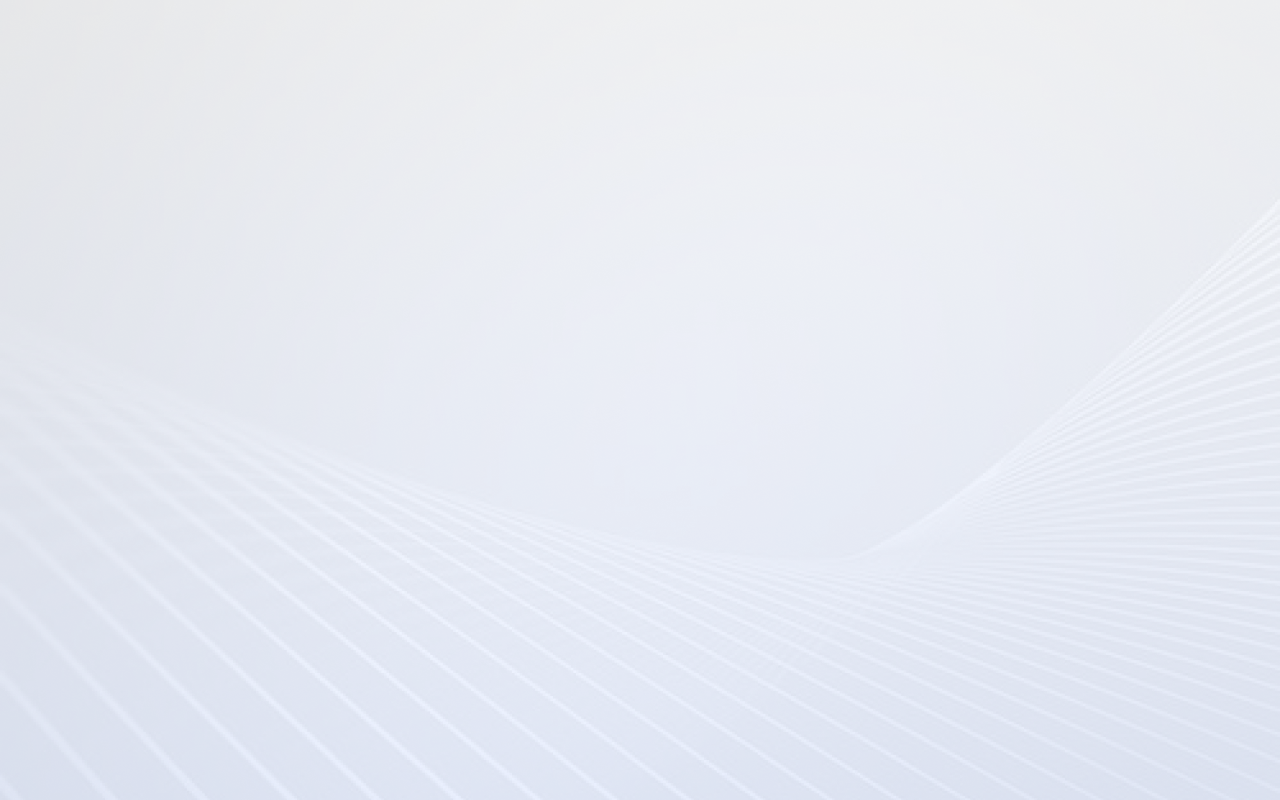
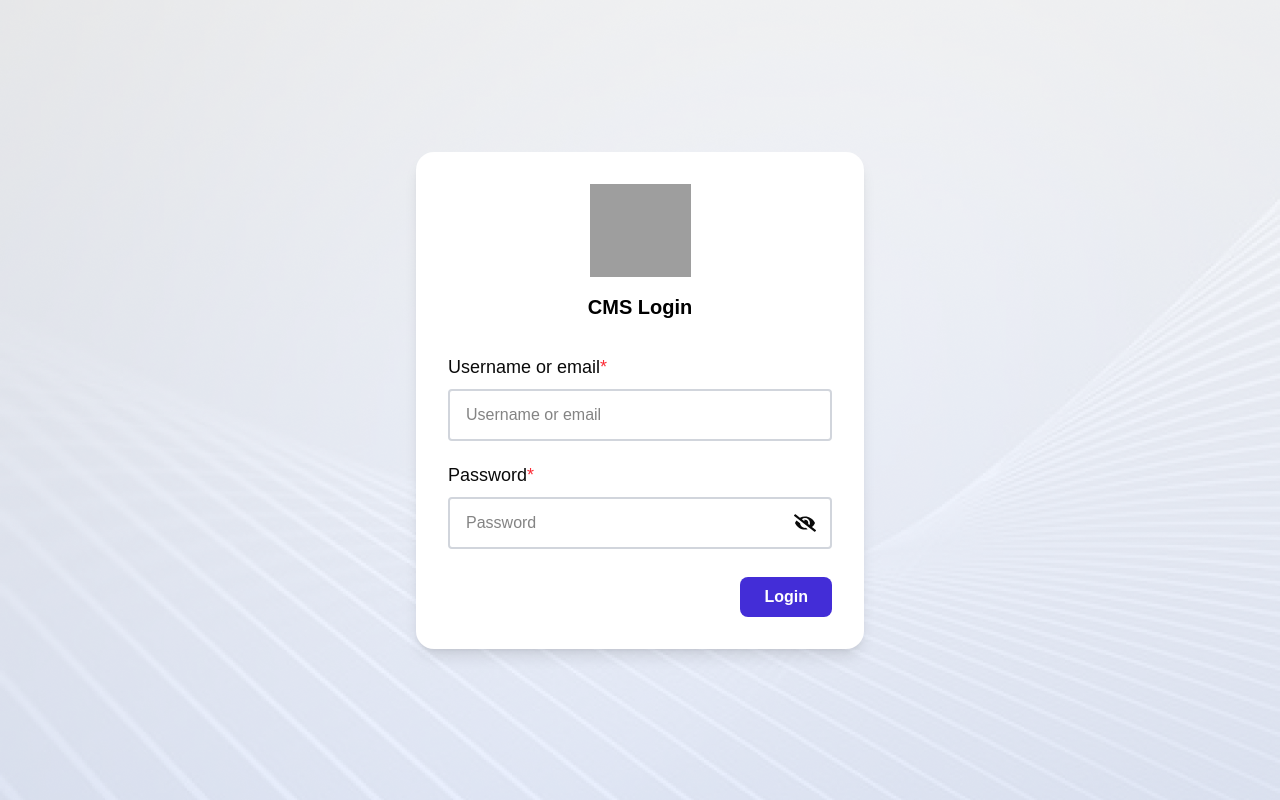
Before and after one commit to HaiQuan21/Final-Assignment-Vinova, a React (Vite) app: page /login in a window 1280 px wide. Built offline with nearby package versions, Linux system fonts and the light colour scheme; grey boxes are pictures that could not be loaded.

Commit message:
Create LoginPage with form no validation

```diff
--- a/src/components/FieldInputSingle.tsx
+++ b/src/components/FieldInputSingle.tsx
@@ -1,6 +1,18 @@
 import { useState } from "react";
 import { FaEye, FaEyeSlash } from "react-icons/fa";
-import Label from "./Label";
+
+export type InputFieldType = "text" | "email" | "password" | "number" | "tel";
+
+interface FieldInputSingleProps {
+  label: string;
+  type?: InputFieldType;
+  value: string;
+  onChange: (e: React.ChangeEvent<HTMLInputElement>) => void;
+  error?: string;
+  disabled?: boolean;
+  className?: string;
+  required?: boolean;
+}
 
 function FieldInputSingle({
   label,
@@ -10,8 +22,8 @@ function FieldInputSingle({
   error,
   disabled = false,
   className = "",
-  required = false
-}) {
+  required = false,
+}: FieldInputSingleProps) {
   const [showPassword, setShowPassword] = useState(false);
 
   const inputType =
@@ -19,7 +31,11 @@ function FieldInputSingle({
 
   return (
     <div className="w-full">
-      <Label label={label} required={required}/>
+      {/* Label */}
+      <label className="block mb-2 text-lg font-medium">
+        {label}
+        {required && <span className="text-red-500">*</span>}
+      </label>
 
       {/* Input Wrapper */}
       <div className="relative">
@@ -29,19 +45,9 @@ function FieldInputSingle({
           value={value}
           onChange={onChange}
           disabled={disabled}
-          className={`
-            w-full
-            rounded-xl
-            border-2
-            border-gray-300
-            px-4
-            py-3
-            pr-12
-            outline-none
-            transition
-            focus:border-gray-500
-            ${error ? "border-red-500" : ""}
-            ${className}
+          className={`w-full rounded border-2 border-gray-300 px-4 py-3 pr-12 outline-none transition focus:border-gray-500
+          ${error ? "border-red-500" : ""}
+          ${className}
           `}
         />
 
--- a/src/components/FieldSelect.tsx
+++ b/src/components/FieldSelect.tsx
@@ -1,25 +1,68 @@
-import Select from "react-select";
-import Label from "./Label";
+import Select, { type SingleValue } from "react-select";
+
+export interface SelectOption {
+  value: string;
+  label: string;
+}
+
+interface FieldSelectProps {
+  label: string;
+  name: string;
+  value: string;
+  onChange: (value: string) => void;
+  options: SelectOption[];
+  error?: string;
+  disabled?: boolean;
+  required?: boolean;
+  className?: string;
+  placeholder?: string;
+  isClearable?: boolean;
+}
 
 function FieldSelect({
   label,
+  name,
   value,
   onChange,
-  options = [],
+  options,
   error,
   disabled = false,
   required = false,
+  className = "",
   placeholder,
   isClearable = true
-}) {
-  // react-select làm việc với cả object { value, label }, nên cần map qua/lại
-  const selectedOption = options.find((opt) => opt.value === value) || null;
+}: FieldSelectProps) {
+  // react-select làm việc với object { value, label }, nên cần map qua/lại
+  // với "value" dạng string mà Form đang quản lý
+  const selectedOption = options.find((opt) => opt.value === value) ?? null;
 
-  const handleChange = (option) => {
+  const handleChange = (option: SingleValue<SelectOption>) => {
     onChange(option ? option.value : "");
   };
 
-  const customStyles = {
+  return (
+    <div className="w-full">
+      {/* Label */}
+      <label className="block mb-2 text-lg font-medium" htmlFor={name}>
+        {label}
+        {required && <span className="text-red-500">*</span>}
+      </label>
+
+      {/* React Select - click mở list, gõ để search option */}
+      <Select<SelectOption>
+        inputId={name}
+        name={name}
+        value={selectedOption}
+        onChange={handleChange}
+        options={options}
+        isDisabled={disabled}
+        isClearable={isClearable}
+        isSearchable
+        placeholder={placeholder || `-- Chọn ${label.toLowerCase()} --`}
+        noOptionsMessage={() => "Không có kết quả"}
+        unstyled
+        className={className}
+        classNames={{
           control: ({ isFocused }) =>
             `rounded-xl border-2 px-3 py-1.5 transition ${
               error
@@ -48,25 +91,7 @@ function FieldSelect({
           indicatorSeparator: () => "bg-gray-200",
           loadingMessage: () => "px-4 py-2 text-gray-400",
           noOptionsMessage: () => "px-4 py-2 text-gray-400"
-  }
-
-  return (
-    <div className="w-full">
-      {/* Label */}
-      <Label label={label} required={required}/>
-
-      {/* React Select - click mở list, gõ để search option */}
-      <Select
-        value={selectedOption}
-        onChange={handleChange}
-        options={options}
-        isDisabled={disabled}
-        isClearable={isClearable}
-        isSearchable
-        placeholder={placeholder || `-- Chọn ${String(label).toLowerCase()} --`}
-        noOptionsMessage={() => "No options"}
-        unstyled
-        classNames={customStyles}
+        }}
       />
 
       {/* Error */}
--- a/src/components/Form.tsx
+++ b/src/components/Form.tsx
@@ -1,9 +1,96 @@
-import React from 'react'
+import FieldInputSingle, { type InputFieldType } from "./FieldInputSingle";
+import FieldSelect, { type SelectOption } from "./FieldSelect";
 
-function Form() {
-  return (
-    <div>Form</div>
-  )
+interface BaseFieldConfig {
+  name: string;
+  label: string;
+  required?: boolean;
+  disabled?: boolean;
+  className?: string;
 }
 
-export default Form
+interface TextFieldConfig extends BaseFieldConfig {
+  type: InputFieldType;
+}
+
+interface SelectFieldConfig extends BaseFieldConfig {
+  type: "select";
+  options: SelectOption[];
+  placeholder?: string;
+  isClearable?: boolean;
+}
+
+// Muốn thêm field mới sau này thì thêm 1 interface tương tự và union vào đây
+export type FieldConfig = TextFieldConfig | SelectFieldConfig;
+
+export type FormValues = Record<string, string>;
+export type FormErrors = Record<string, string | undefined>;
+
+interface FormProps {
+  fields: FieldConfig[];
+  values: FormValues;
+  errors?: FormErrors;
+  onChange: (name: string, value: string) => void;
+  onSubmit: (e: React.FormEvent<HTMLFormElement>) => void;
+  submitLabel?: string;
+  className?: string;
+  submitClassName?: string;
+}
+
+function Form({
+  fields,
+  values,
+  errors = {},
+  onChange,
+  onSubmit,
+  submitLabel = "Send",
+  className = "",
+  submitClassName = "mt-2 w-full rounded-xl bg-gray-800 px-4 py-3 font-medium text-white transition hover:bg-gray-700"
+}: FormProps) {
+  return (
+    <form onSubmit={onSubmit} className={`flex flex-col gap-5 ${className}`}>
+      {fields.map((field) => {
+        const commonProps = {
+          key: field.name,
+          label: field.label,
+          required: field.required,
+          disabled: field.disabled,
+          className: field.className,
+          error: errors[field.name]
+        };
+
+        if (field.type === "select") {
+          return (
+            <FieldSelect
+              {...commonProps}
+              name={field.name}
+              options={field.options}
+              placeholder={field.placeholder}
+              isClearable={field.isClearable}
+              value={values[field.name] ?? ""}
+              onChange={(value) => onChange(field.name, value)}
+            />
+          );
+        }
+
+        return (
+          <FieldInputSingle
+            {...commonProps}
+            type={field.type}
+            value={values[field.name] ?? ""}
+            onChange={(e) => onChange(field.name, e.target.value)}
+          />
+        );
+      })}
+
+      <button
+        type="submit"
+        className={submitClassName}
+      >
+        {submitLabel}
+      </button>
+    </form>
+  );
+}
+
+export default Form;
--- a/src/pages/LoginPage.tsx
+++ b/src/pages/LoginPage.tsx
@@ -1,11 +1,54 @@
+import { useState } from "react";
+import logo from "../assets/logo.svg";
+import Form, { type FieldConfig, type FormValues } from "../components/Form";
 
+const loginFields: FieldConfig[] = [
+  {
+    name: "username",
+    label: "Username or email",
+    type: "text",
+    required: true
+  },
+  {
+    name: "password",
+    label: "Password",
+    type: "password",
+    required: true
+  }
+];
 
 function LoginPage() {
+  const [values, setValues] = useState<FormValues>({
+    username: "",
+    password: ""
+  });
+
+  const handleChange = (name: string, value: string) => {
+    setValues((prev) => ({ ...prev, [name]: value }));
+  };
+
+  const handleSubmit = (e: React.FormEvent<HTMLFormElement>) => {
+    e.preventDefault();
+    console.log("Login:", values);
+  };
+
   return (
-    <>
+    <div className="w-full max-w-md rounded-2xl bg-white p-8 shadow-lg">
+      <div className="mb-8 flex flex-col items-center gap-4">
+        <img src={logo} alt="CMS Logo" className="h-[93px] w-[101px]" />
+        <h1 className="text-xl font-bold text-black">CMS Login</h1>
+      </div>
 
-    </>
-  )
+      <Form
+        fields={loginFields}
+        values={values}
+        onChange={handleChange}
+        onSubmit={handleSubmit}
+        submitLabel="Login"
+        submitClassName="mt-2 self-end rounded-md bg-indigo-700 px-6 py-2 font-bold text-white transition hover:bg-indigo-800"
+      />
+    </div>
+  );
 }
 
-export default LoginPage
+export default LoginPage;
```
Lines whose indentation alone changed are shown as unchanged.
